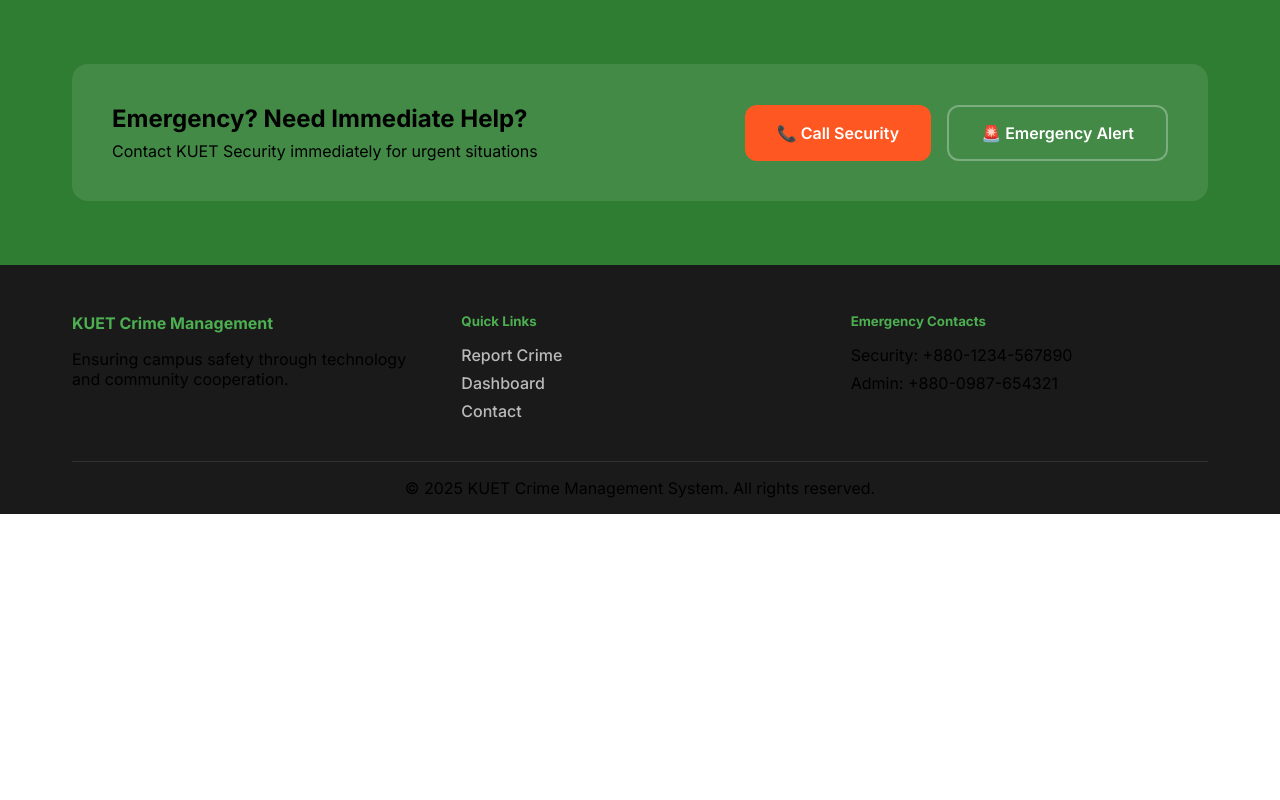
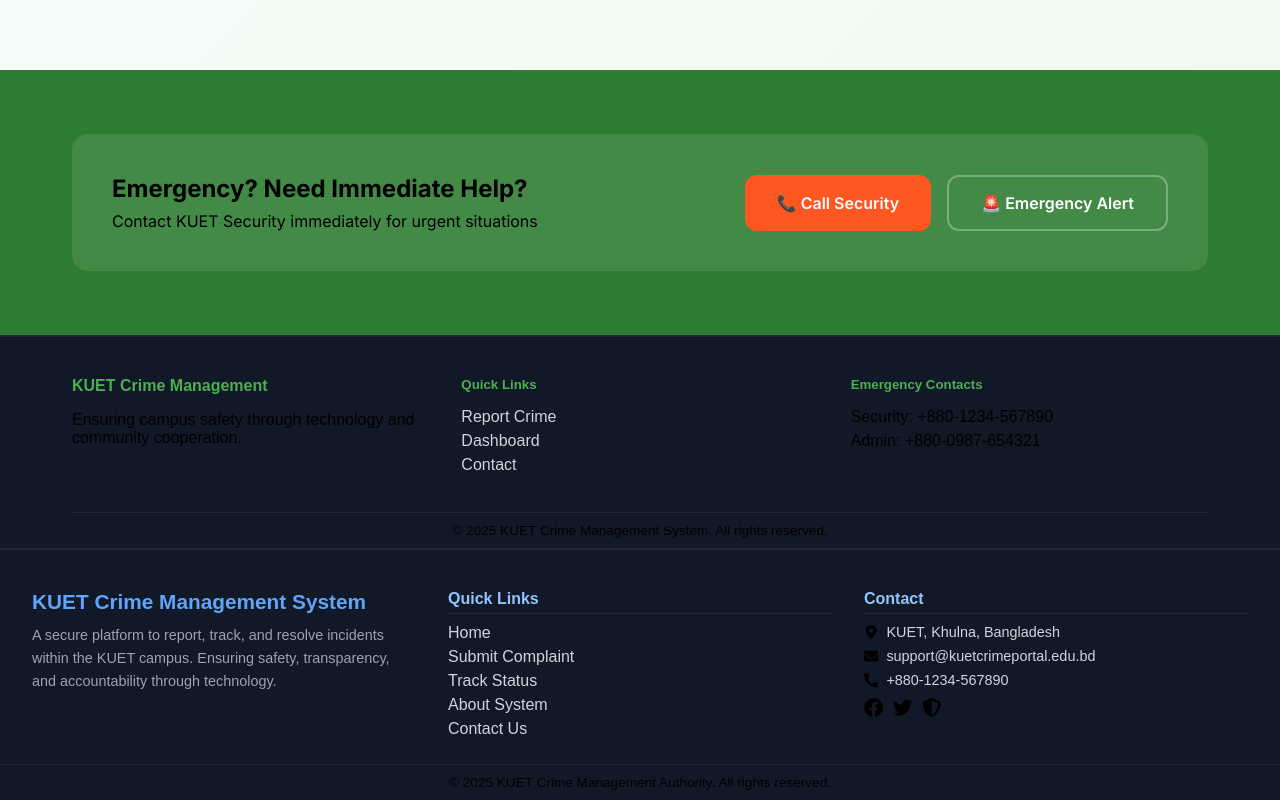
Before and after one commit to CodingABoveHEAd/kuet-crime-management-system, a React (Vite) app in the folder frontend/: page / in a window 1280 px wide. Shown: the part 1707-2507 px from the top of the page. Before the commit the page ends 2221 px from the top, so only its background shows below. Built offline with nearby package versions, Linux system fonts and the light colour scheme.

Commit message:
designed the footer section with dummy design and css

```diff
--- a/frontend/package.json
+++ b/frontend/package.json
@@ -18,6 +18,7 @@
     "react": "^19.1.1",
     "react-chartjs-2": "^5.3.0",
     "react-dom": "^19.1.1",
+    "react-icons": "^5.5.0",
     "react-leaflet": "^5.0.0",
     "react-router-dom": "^7.8.2"
   },
--- a/frontend/src/App.jsx
+++ b/frontend/src/App.jsx
@@ -1,19 +1,23 @@
-import { Routes, Route} from "react-router-dom";
+import { Routes, Route } from "react-router-dom";
 import Home from "./pages/Home";
 import Login from "./pages/Login";
 import Register from "./pages/Register";
 import Dashboard from "./pages/Dashboard";
 import ComplaintForm from "./pages/ComplaintForm";
 import Navbar from "./components/Nav";
+import Footer from "./components/Footer"; // ✅ new footer
 import AdminDashboard from "./pages/AdminDashboard";
 import AdminMap from "./pages/AdminMap";
 
-
 function App() {
   return (
-    <div>
+    <div
+      className="app-container"
+      style={{ display: "flex", flexDirection: "column", minHeight: "100vh" }}
+    >
       <Navbar />
 
+      <div style={{ flex: 1, paddingTop: "70px" }}>
         <Routes>
           <Route path="/" element={<Home />} />
           <Route path="/login" element={<Login />} />
@@ -24,6 +28,8 @@
           <Route path="/map" element={<AdminMap />} />
         </Routes>
       </div>
+      <Footer />
+    </div>
   );
 }
 
--- /dev/null
+++ b/frontend/src/components/Footer.jsx
@@ -0,0 +1,54 @@
+// src/components/Footer.jsx
+import React from "react";
+import { FaEnvelope, FaPhoneAlt, FaMapMarkerAlt, FaFacebook, FaTwitter, FaShieldAlt } from "react-icons/fa";
+import "../styles/componentstyles/Footer.css";
+
+function Footer() {
+  return (
+    <footer className="footer">
+      <div className="footer-container">
+        {/* Left Section: Logo & Description */}
+        <div className="footer-section about">
+          <h2 className="footer-logo">KUET Crime Management System</h2>
+          <p className="footer-desc">
+            A secure platform to report, track, and resolve incidents within the KUET campus.
+            Ensuring safety, transparency, and accountability through technology.
+          </p>
+        </div>
+
+        {/* Middle Section: Quick Links */}
+        <div className="footer-section links">
+          <h3>Quick Links</h3>
+          <ul>
+            <li><a href="/">Home</a></li>
+            <li><a href="/complaints">Submit Complaint</a></li>
+            <li><a href="/status">Track Status</a></li>
+            <li><a href="/about">About System</a></li>
+            <li><a href="/contact">Contact Us</a></li>
+          </ul>
+        </div>
+
+        {/* Right Section: Contact Info */}
+        <div className="footer-section contact">
+          <h3>Contact</h3>
+          <p><FaMapMarkerAlt /> KUET, Khulna, Bangladesh</p>
+          <p><FaEnvelope /> support@kuetcrimeportal.edu.bd</p>
+          <p><FaPhoneAlt /> +880-1234-567890</p>
+
+          <div className="footer-social">
+            <a href="#"><FaFacebook /></a>
+            <a href="#"><FaTwitter /></a>
+            <a href="#"><FaShieldAlt /></a>
+          </div>
+        </div>
+      </div>
+
+      {/* Bottom Copyright */}
+      <div className="footer-bottom">
+        <p>© {new Date().getFullYear()} KUET Crime Management Authority. All rights reserved.</p>
+      </div>
+    </footer>
+  );
+}
+
+export default Footer;
--- /dev/null
+++ b/frontend/src/styles/componentstyles/Footer.css
@@ -0,0 +1,94 @@
+/* src/styles/components/Footer.css */
+.footer {
+  background: #111827; /* dark navy */
+  color: #e5e7eb;
+  padding: 40px 0 10px;
+  border-top: 2px solid #1f2937;
+  font-family: "Poppins", sans-serif;
+}
+
+.footer-container {
+  display: flex;
+  justify-content: space-around;
+  flex-wrap: wrap;
+  gap: 2rem;
+  padding: 0 2rem;
+}
+
+.footer-section {
+  flex: 1;
+  min-width: 250px;
+}
+
+.footer-logo {
+  color: #60a5fa; /* light blue highlight */
+  font-size: 1.3rem;
+  font-weight: 600;
+  margin-bottom: 10px;
+}
+
+.footer-desc {
+  font-size: 0.9rem;
+  color: #9ca3af;
+  line-height: 1.6;
+}
+
+.footer-section h3 {
+  font-size: 1rem;
+  color: #93c5fd;
+  margin-bottom: 10px;
+  border-bottom: 1px solid #1f2937;
+  padding-bottom: 5px;
+}
+
+.footer-section ul {
+  list-style: none;
+  padding: 0;
+}
+
+.footer-section ul li {
+  margin-bottom: 6px;
+}
+
+.footer-section ul li a {
+  color: #d1d5db;
+  text-decoration: none;
+  transition: color 0.2s;
+}
+
+.footer-section ul li a:hover {
+  color: #60a5fa;
+}
+
+.footer-section.contact p {
+  margin: 8px 0;
+  display: flex;
+  align-items: center;
+  gap: 8px;
+  color: #d1d5db;
+  font-size: 0.9rem;
+}
+
+.footer-social {
+  margin-top: 10px;
+}
+
+.footer-social a {
+  color: #9ca3af;
+  margin-right: 10px;
+  font-size: 1.2rem;
+  transition: color 0.2s;
+}
+
+.footer-social a:hover {
+  color: #60a5fa;
+}
+
+.footer-bottom {
+  text-align: center;
+  font-size: 0.85rem;
+  color: #6b7280;
+  border-top: 1px solid #1f2937;
+  padding-top: 10px;
+  margin-top: 20px;
+}
```
Also changed, not shown: 1 other file (tests, documents, lock files or other folders). Lines whose indentation alone changed are shown as unchanged.
